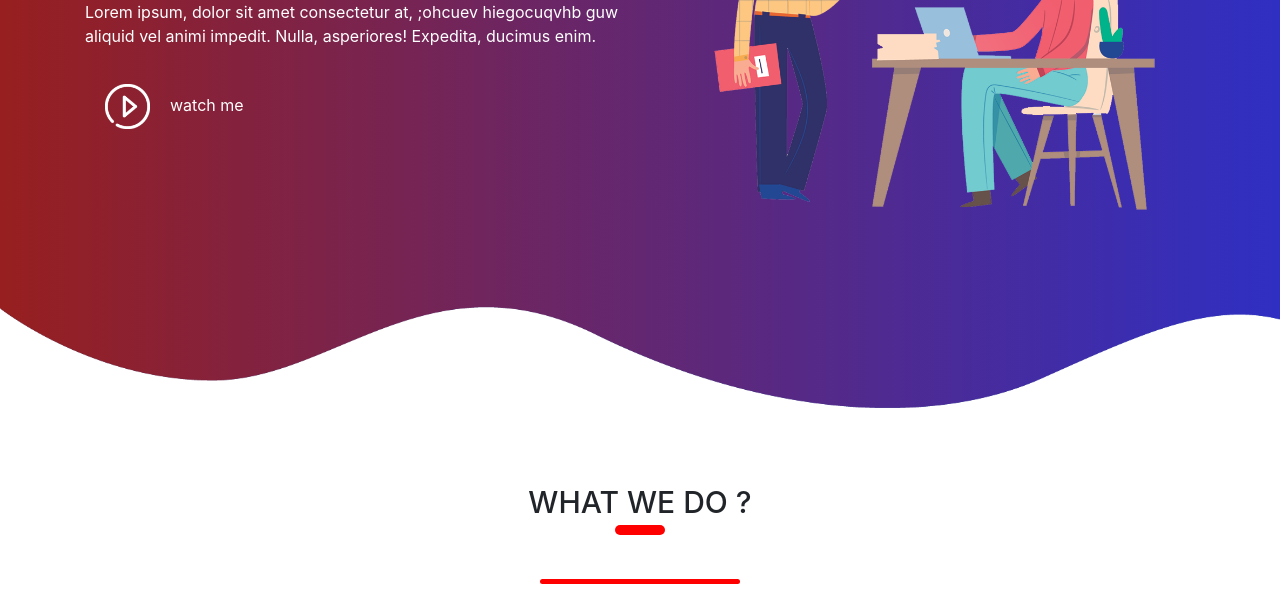
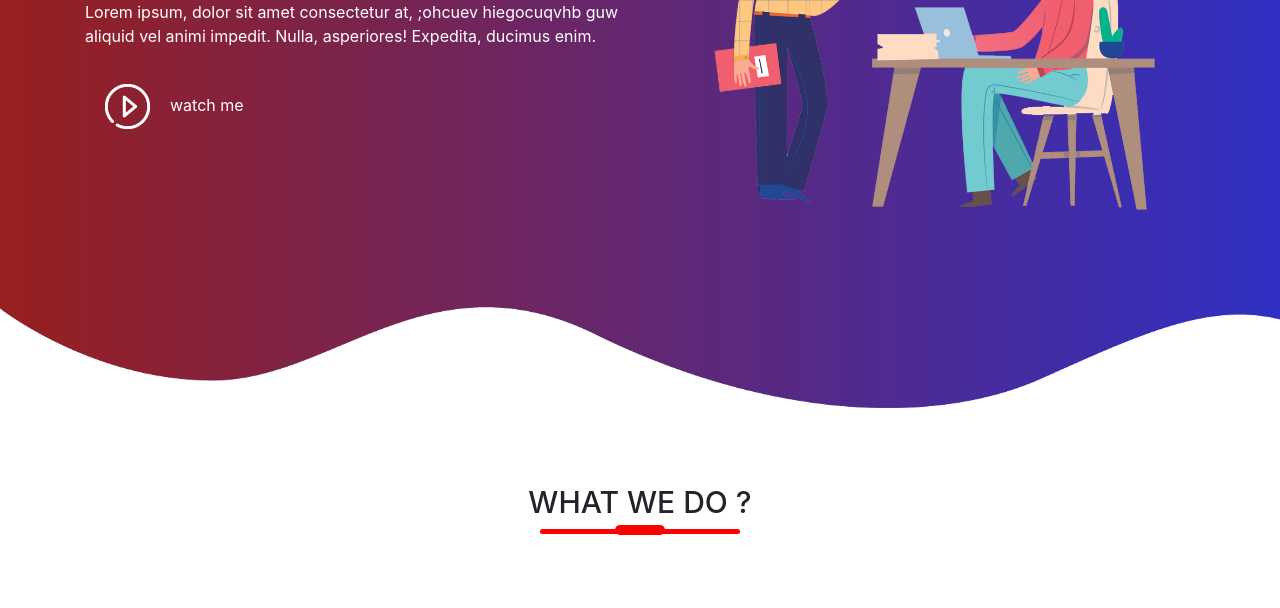
Before and after one commit to RuthalaKiran/responsivedemowebsite, a plain HTML site: page index.html in a window 1280 px wide. Shown: the part 306-914 px from the top of the page. Drawn offline with nearby package versions, Linux system fonts and the light colour scheme; a script that the page names is missing.

Commit message:
Update styles.css

```diff
--- a/styles.css
+++ b/styles.css
@@ -88,7 +88,7 @@ body{
   display: block;
   margin-left: auto;
   margin-right: auto;
-  transform: translateY(100px);
+  transform: translateY(50px);
   border-radius: 20px;
 }
 .title::after{
```
